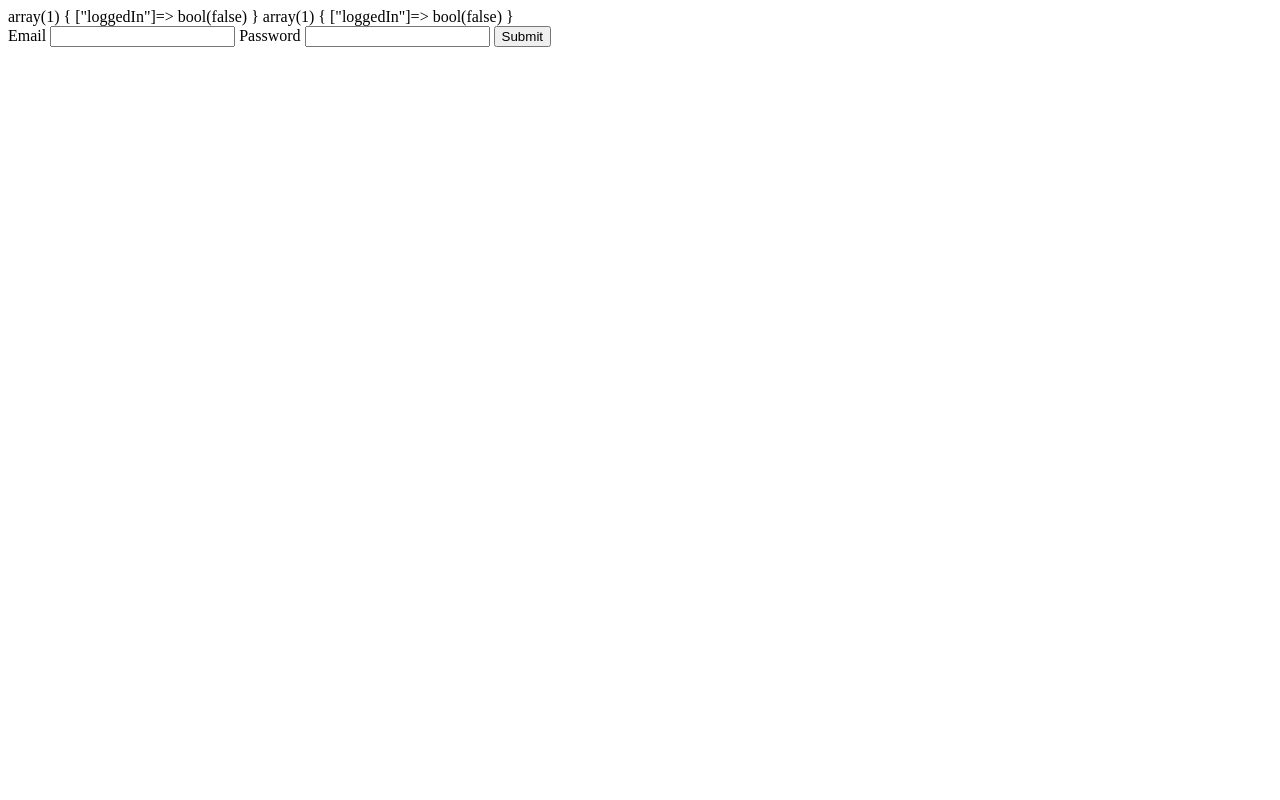
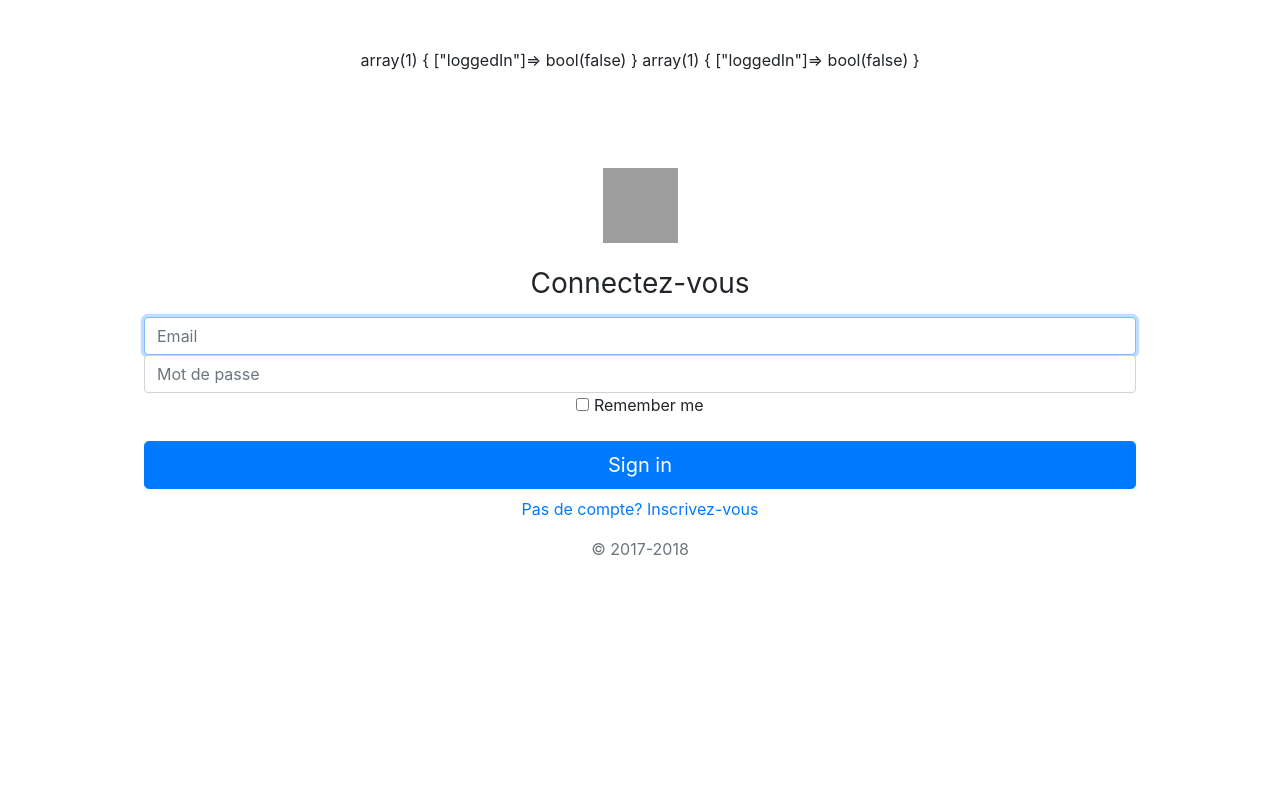
Before and after one commit to fabioRdrgs/RefileTesGogosses, a PHP site: page /page/login.php in a window 1280 px wide. Run offline with PHP 8.4, Linux system fonts and the light colour scheme; grey boxes are pictures that could not be loaded.

Commit message:
Update template login

```diff
--- a/page/login.php
+++ b/page/login.php
@@ -45,21 +45,38 @@ if(isset($_POST['submit']))
     echo "Cet email n'existe pas!";
 }
 ?>
+
 <!DOCTYPE html>
 <html>
-    <head>
-        <meta charset="UTF-8">
-        <title>Connexion</title>
-        <link href="" rel="stylesheet" type="text/css"/>
-        <script src="https://code.jquery.com/jquery-3.5.1.js" integrity="sha256-QWo7LDvxbWT2tbbQ97B53yJnYU3WhH/C8ycbRAkjPDc=" crossorigin="anonymous"></script>
+
+<head>
+    <meta charset="UTF-8">
+    <title>Barre de navigation</title>
+    <link rel="stylesheet" href="https://cdn.jsdelivr.net/npm/bootstrap@4.5.3/dist/css/bootstrap.min.css" integrity="sha384-TX8t27EcRE3e/ihU7zmQxVncDAy5uIKz4rEkgIXeMed4M0jlfIDPvg6uqKI2xXr2" crossorigin="anonymous">
 </head>
-    <body>
-        <form method="POST" action="login.php">
-            <label for="uEmail">Email</label>
-            <input require type="email" name="email" id="uEmail"/>
-            <label for="uPswd">Password</label>
-            <input require type="password" name="password" id="uPswd"/>
-            <input type="submit" name="submit" id="login"/>
-        </form>
-    </body>
+
+<body class="text-center p-5">
+<div class="container-fluid p-5">
+    <form class="form-signin p-5">
+      <img class="mb-4" src="../img/icon.png" alt="Icone" width="75" height="75">
+      <h1 class="h3 mb-3 font-weight-normal">Connectez-vous</h1>
+      <label for="inputEmail" class="sr-only">Email</label>
+      <input type="email" id="inputEmail" class="form-control" placeholder="Email" required autofocus>
+      <label for="inputPassword" class="sr-only">Mot de passe</label>
+      <input type="password" id="inputPassword" class="form-control" placeholder="Mot de passe" required>
+      <div class="checkbox mb-3">
+        <label>
+          <input type="checkbox" value="remember-me"> Remember me
+        </label>
+      </div>
+      <button class="btn btn-lg btn-primary btn-block" type="submit">Sign in</button>
+      <a href="signup.php"><p class="mt-2">Pas de compte? Inscrivez-vous</p></a>
+      <p class="mt-3 mb-3 text-muted">&copy; 2017-2018</p>
+    </form>
+    </div>
+  </body>
+
+<script src="https://code.jquery.com/jquery-3.5.1.slim.min.js" integrity="sha384-DfXdz2htPH0lsSSs5nCTpuj/zy4C+OGpamoFVy38MVBnE+IbbVYUew+OrCXaRkfj" crossorigin="anonymous"></script>
+<script src="https://cdn.jsdelivr.net/npm/bootstrap@4.5.3/dist/js/bootstrap.bundle.min.js" integrity="sha384-ho+j7jyWK8fNQe+A12Hb8AhRq26LrZ/JpcUGGOn+Y7RsweNrtN/tE3MoK7ZeZDyx" crossorigin="anonymous"></script>
+
 </html>
```
